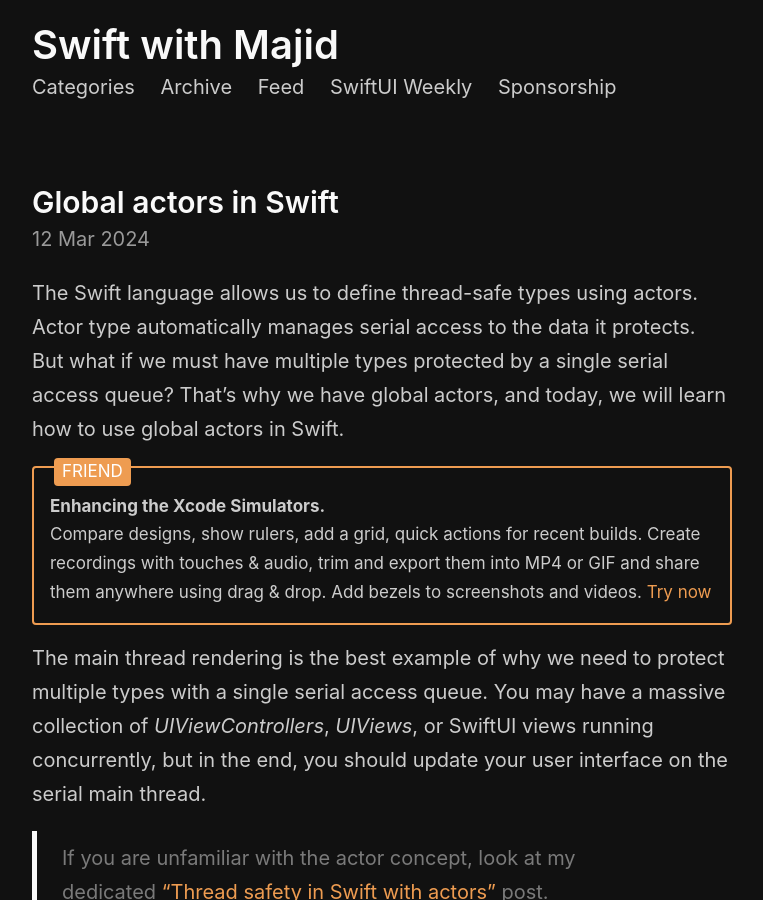
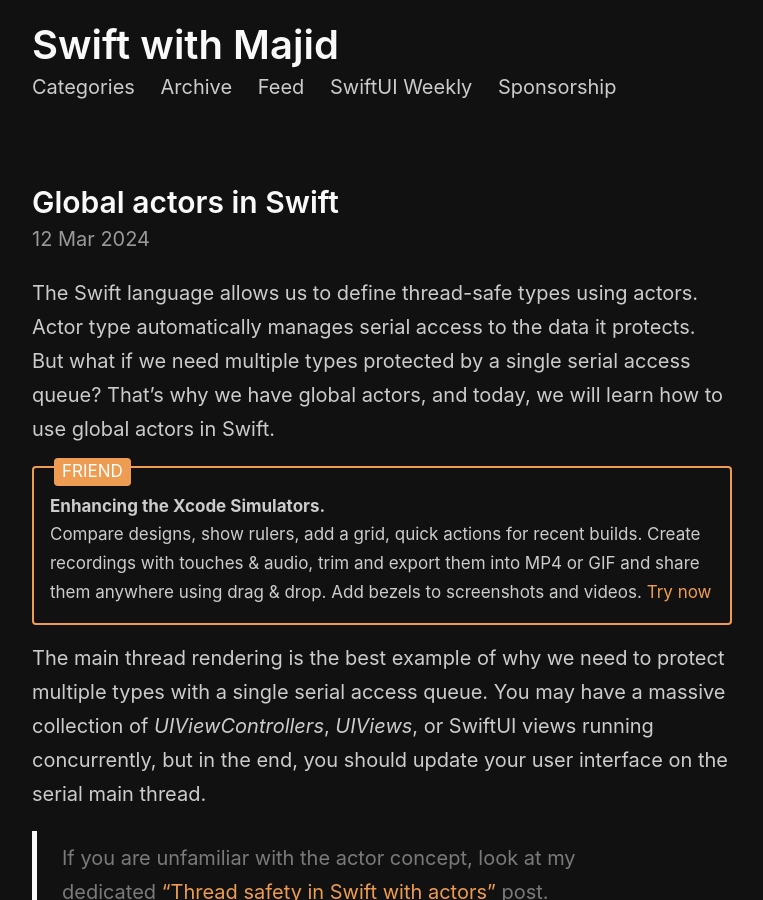
Before and after one commit to mecid/mecid.github.io, a Jekyll site: the page built from _posts/2024-03-12-global-actors-in-swift.md, in a window 1280 px wide and 900 px high. Shown: the whole window, without its empty margins (258-1021 px from the left). Built offline with Jekyll 4.4.1, drawn with Linux system fonts in a browser that asks for light colours.

Commit message:
global actors intro tuned

```diff
--- a/_posts/2024-03-12-global-actors-in-swift.md
+++ b/_posts/2024-03-12-global-actors-in-swift.md
@@ -5,7 +5,7 @@ image: /public/swift.png
 category: Swift Language Features
 ---
 
-The Swift language allows us to define thread-safe types using actors. Actor type automatically manages serial access to the data it protects. But what if we must have multiple types protected by a single serial access queue? That's why we have global actors, and today, we will learn how to use global actors in Swift.
+The Swift language allows us to define thread-safe types using actors. Actor type automatically manages serial access to the data it protects. But what if we need multiple types protected by a single serial access queue? That's why we have global actors, and today, we will learn how to use global actors in Swift.
 
 {% include friends.html %}
 
```
